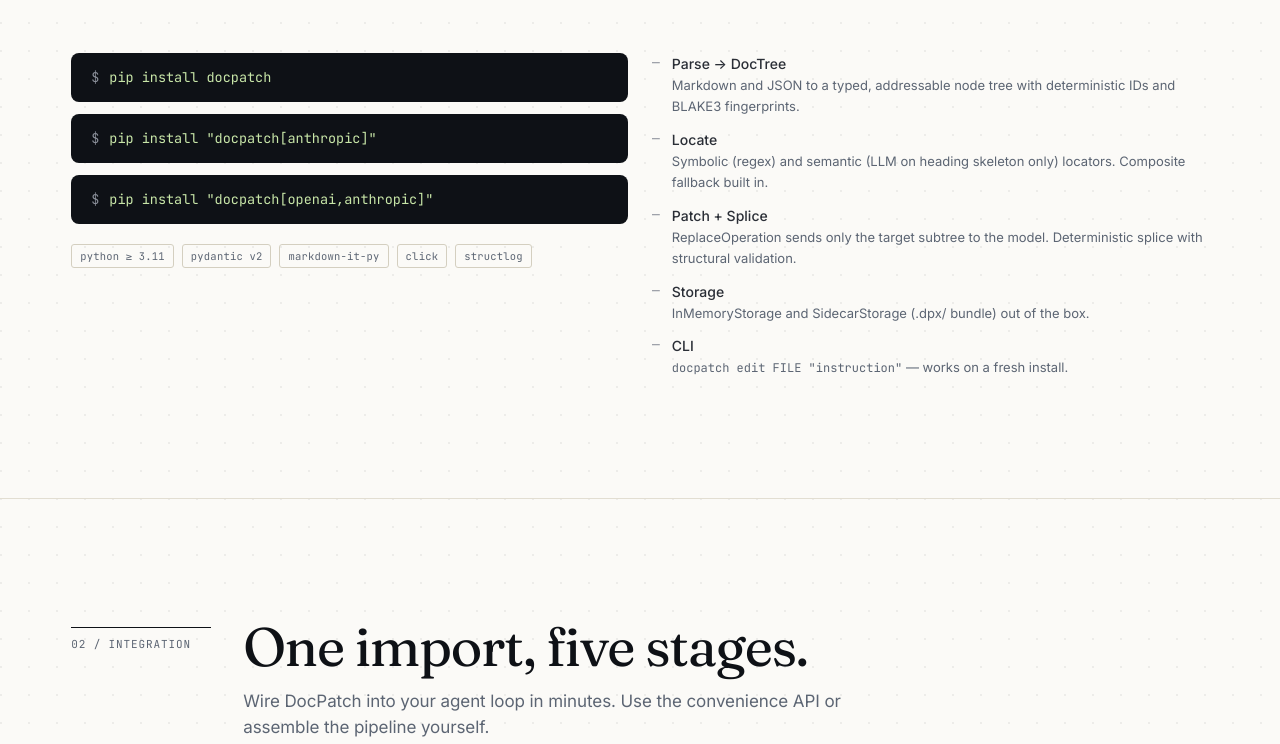
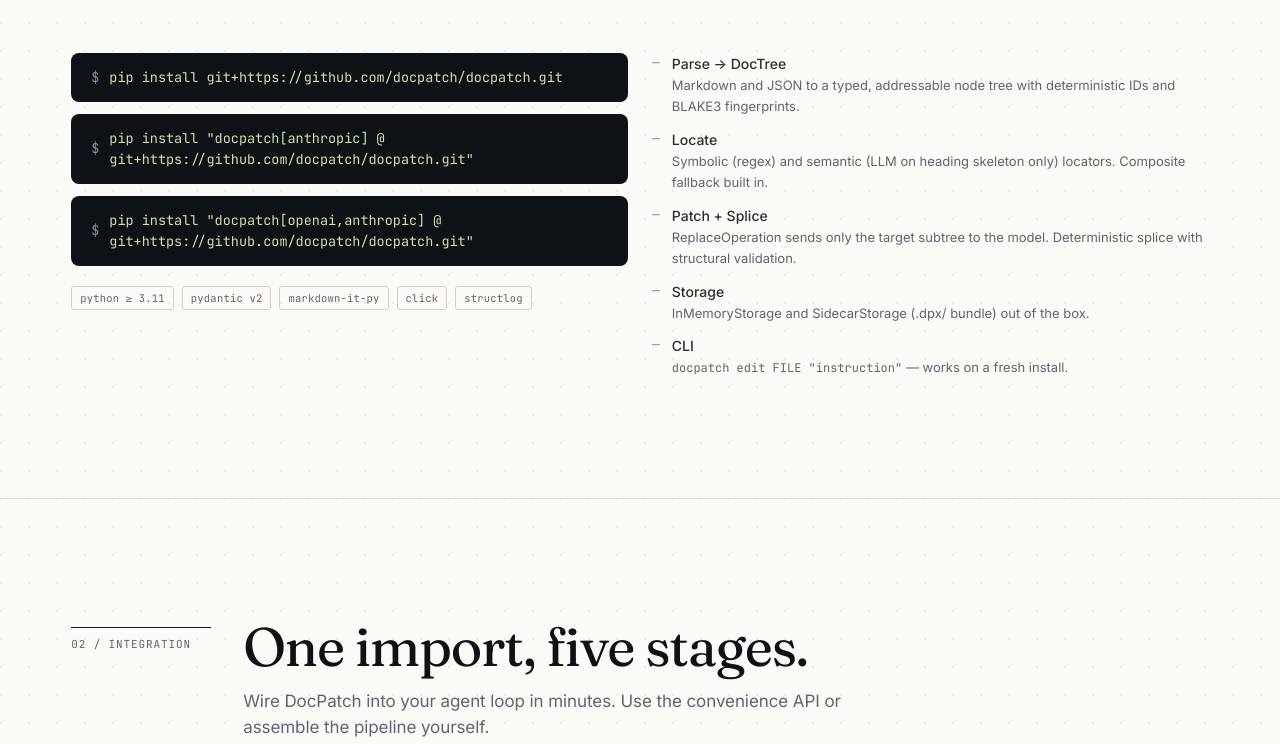
Before and after one commit to harshmunshi/docpatch, a plain HTML site: page docs/index.html in a window 1280 px wide. Shown: the part 986-1730 px from the top of the page. Drawn offline with Linux system fonts and the light colour scheme.

Commit message:
new: direct git version release

````diff
--- a/docs/index.html
+++ b/docs/index.html
@@ -801,15 +801,15 @@
       <div>
         <div class="shell-cmd" style="margin-bottom:12px;">
           <span class="prompt">$</span>
-          <span class="cmd">pip install docpatch</span>
+          <span class="cmd">pip install git+https://github.com/docpatch/docpatch.git</span>
         </div>
         <div class="shell-cmd" style="margin-bottom:12px;">
           <span class="prompt">$</span>
-          <span class="cmd">pip install "docpatch[anthropic]"</span>
+          <span class="cmd">pip install "docpatch[anthropic] @ git+https://github.com/docpatch/docpatch.git"</span>
         </div>
         <div class="shell-cmd">
           <span class="prompt">$</span>
-          <span class="cmd">pip install "docpatch[openai,anthropic]"</span>
+          <span class="cmd">pip install "docpatch[openai,anthropic] @ git+https://github.com/docpatch/docpatch.git"</span>
         </div>
         <div class="install-extras" style="margin-top:20px;">
           <span class="tag">python ≥ 3.11</span>
@@ -1622,7 +1622,7 @@
   '## Installation',
   '',
   '```bash',
-  'pip install docpatch',
+  'pip install git+https://github.com/docpatch/docpatch.git',
   '```',
   '',
   '## Supported formats',
````
Also changed, not shown: 2 other files.
